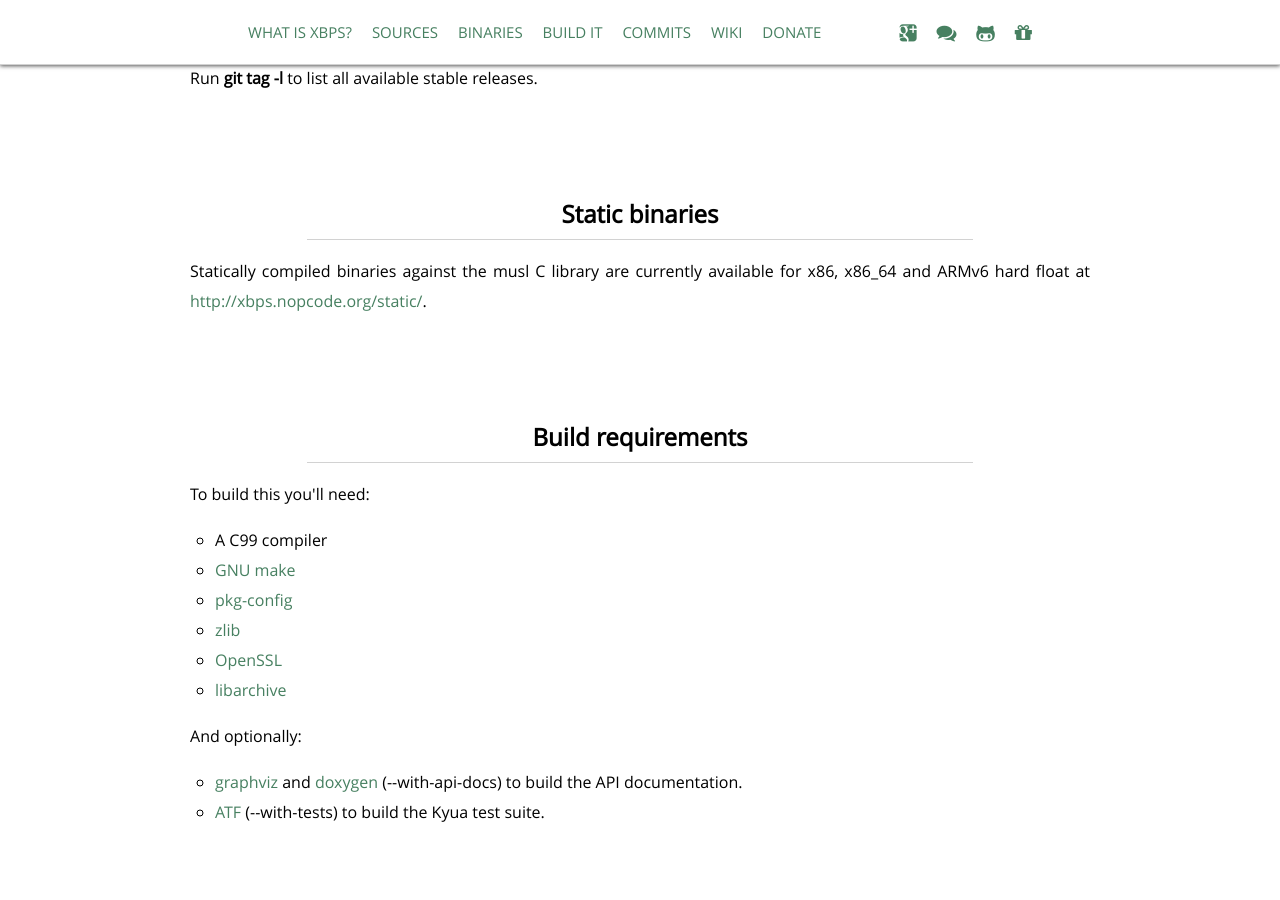
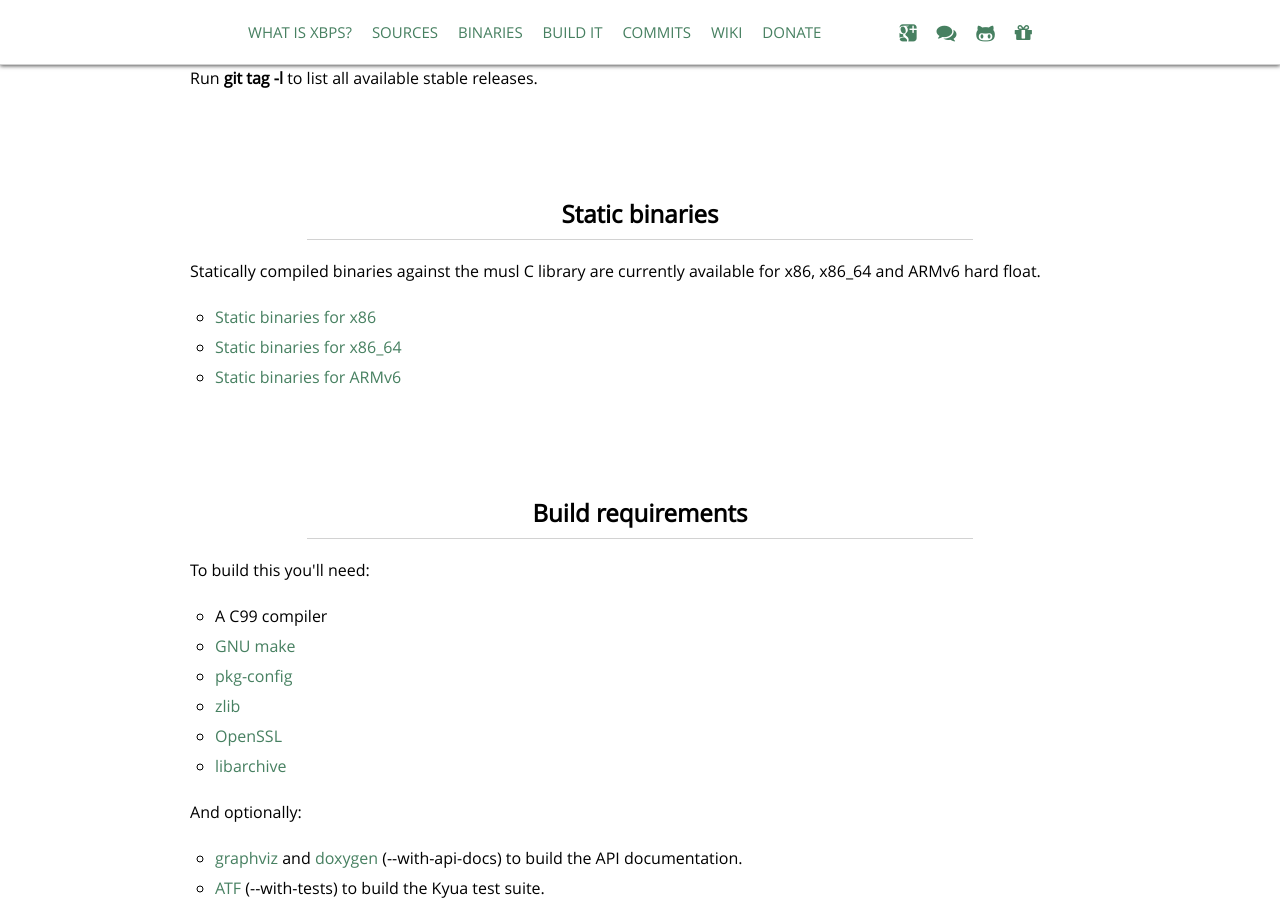
Before and after one commit to void-linux/void-linux.github.io, a Jekyll site: the page built from xbps/index.html, in a window 1280 px wide and 900 px high, scrolled down 1429 px. Built offline with Jekyll 4.4.1, drawn with Linux system fonts in a browser that asks for light colours; Markdown is read by kramdown in place of the engine named in the settings.

Commit message:
Enable link per arch

```diff
--- a/xbps/index.html
+++ b/xbps/index.html
@@ -72,7 +72,12 @@ layout: default
 
 		<div id="binaries">
 			<h2 class="cattitle">Static binaries</h2>
-			<p>Statically compiled binaries against the musl C library are currently available for x86, x86_64 and ARMv6 hard float at <a href="http://xbps.nopcode.org/static/">http://xbps.nopcode.org/static/</a>.</p>
+			<p>Statically compiled binaries against the musl C library are currently available for x86, x86_64 and ARMv6 hard float.</p>
+			<ul>
+				<li><a href="http://xbps.nopcode.org/static/xbps-static-latest.i686-musl.tar.xz">Static binaries for x86</a></li>
+				<li><a href="http://xbps.nopcode.org/static/xbps-static-latest.x86_64-musl.tar.xz">Static binaries for x86_64</a></li>
+				<li><a href="http://xbps.nopcode.org/static/xbps-static-latest.armv6l-musl.tar.xz">Static binaries for ARMv6</a></li>
+			</ul>
 		</div>
 
 		<div id="deps">
```
